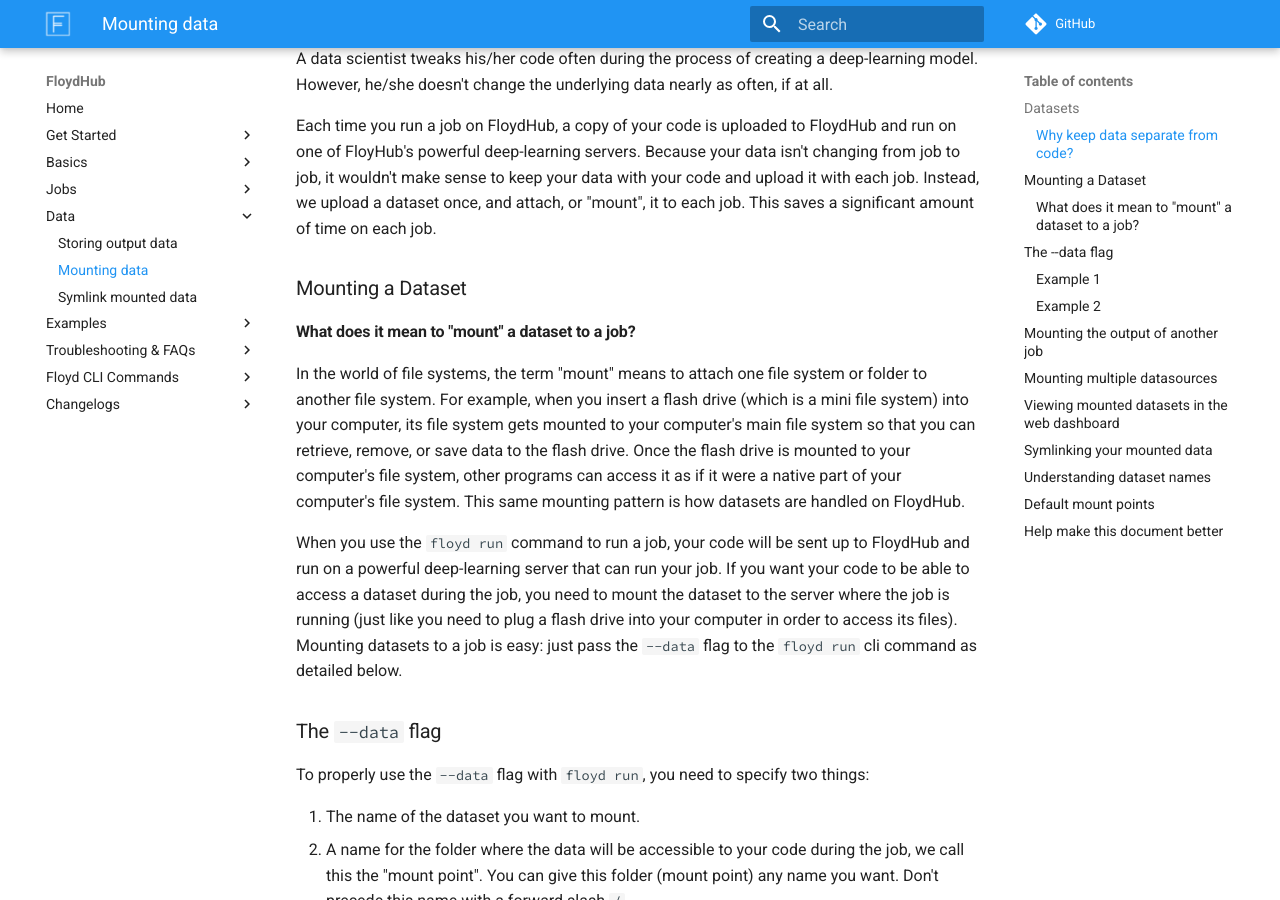
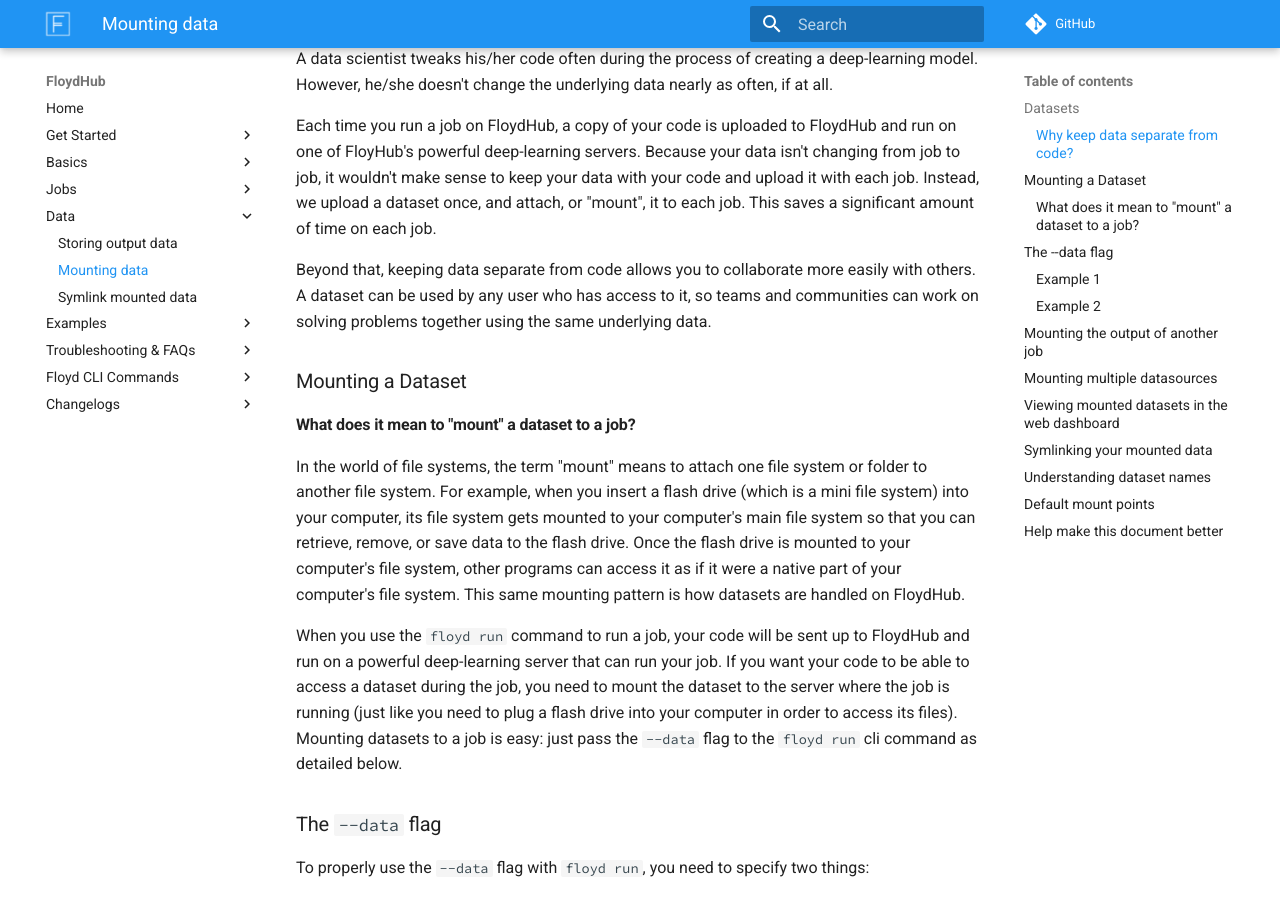
Before and after one commit to floydhub/floyd-docs, an MkDocs documentation site: the page built from docs/guides/data/mounting_data.md, in a window 1280 px wide and 900 px high, scrolled down 397 px. Built offline with MkDocs 1.6.1 and Material for MkDocs 9.7.7, drawn with Linux system fonts in a browser that asks for light colours; comment, search, counter and statistics services are not loaded; old or Windows-style settings are respelled for this version of MkDocs.

Commit message:
add section about collaboration benefits of mountable datasets

```diff
--- a/docs/guides/data/mounting_data.md
+++ b/docs/guides/data/mounting_data.md
@@ -21,6 +21,11 @@
 data with your code and upload it with each job. Instead, we upload a
 dataset once, and attach, or "mount", it to each job. This saves a
 significant amount of time on each job.
+
+Beyond that, keeping data separate from code allows you to collaborate more
+easily with others. A dataset can be used by any user who has access to it, so
+teams and communities can work on solving problems together using the same
+underlying data.
 
 ### Mounting a Dataset
 
```
